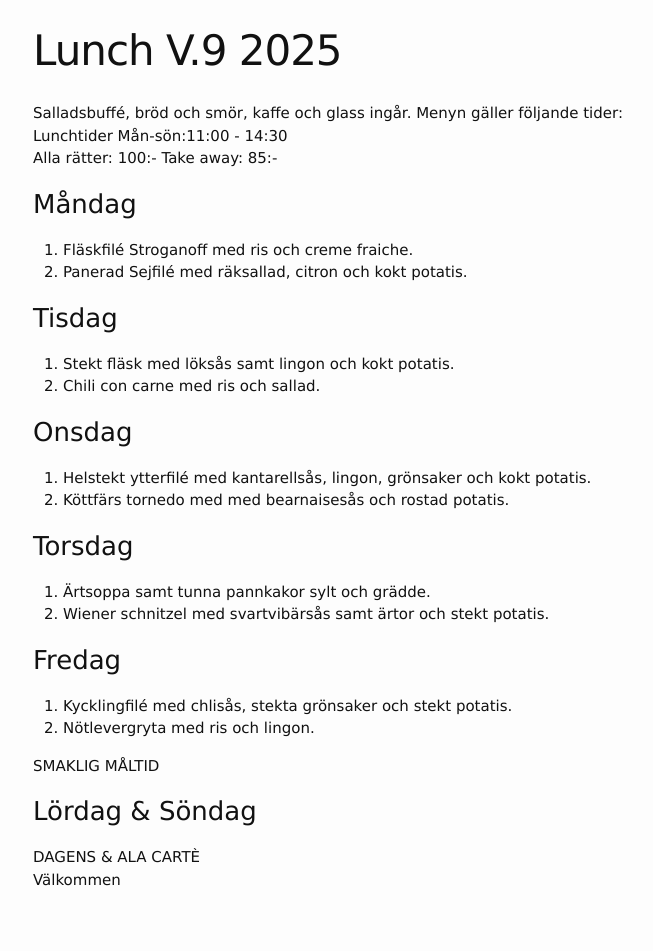
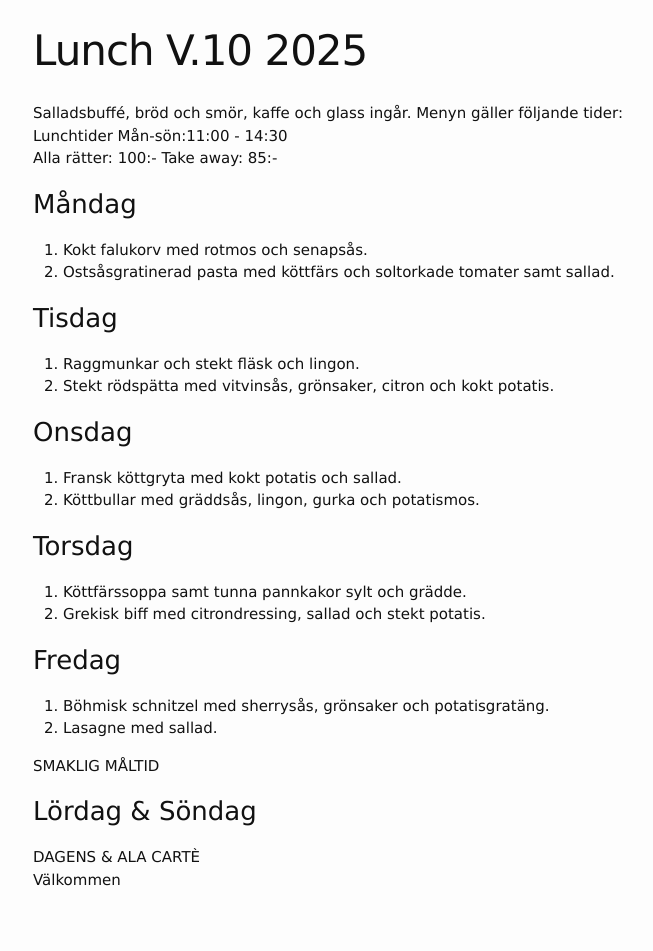
Before and after one commit to FarInn62/farinn62.github.io, a Jekyll site: the page built from lunch.md, in a window 1280 px wide. Shown: the whole page, without its empty margins (237-890 px from the left). Built offline with Jekyll 4.4.1, drawn with Linux system fonts in a browser that asks for light colours.

Commit message:
Update lunch.md

```diff
--- a/lunch.md
+++ b/lunch.md
@@ -1,6 +1,6 @@
 ---
 layout: foodmenu
-title: Lunch V.9 2025
+title: Lunch V.10 2025
 permalink: /lunch/
 published: true
 ---
@@ -11,28 +11,28 @@ Alla rätter: 100:- Take away: 85:-
 
 ### Måndag
 
-1. Fläskfilé Stroganoff med ris och creme fraiche.
-2. Panerad Sejfilé med räksallad, citron och kokt potatis.
+1. Kokt falukorv med rotmos och senapsås.
+2. Ostsåsgratinerad pasta med köttfärs och soltorkade tomater samt sallad.
 
 ### Tisdag
 
-1. Stekt fläsk med löksås samt lingon och kokt potatis.
-2. Chili con carne med ris och sallad.
+1. Raggmunkar och stekt fläsk och lingon.
+2. Stekt rödspätta med vitvinsås, grönsaker, citron och kokt potatis.
 
 ### Onsdag
 
-1. Helstekt ytterfilé med kantarellsås, lingon, grönsaker och kokt potatis.
-2. Köttfärs tornedo med med bearnaisesås och rostad potatis.
+1. Fransk köttgryta med kokt potatis och sallad.
+2. Köttbullar med gräddsås, lingon, gurka och potatismos.
 
 ### Torsdag
 
-1. Ärtsoppa samt tunna pannkakor sylt och grädde.
-2. Wiener schnitzel med svartvibärsås samt ärtor och stekt potatis.
+1. Köttfärssoppa samt tunna pannkakor sylt och grädde.
+2. Grekisk biff med citrondressing, sallad och stekt potatis.
 
 ### Fredag
 
-1. Kycklingfilé med chlisås, stekta grönsaker och stekt potatis.
-2. Nötlevergryta med ris och lingon.
+1. Böhmisk schnitzel med sherrysås, grönsaker och potatisgratäng.
+2. Lasagne med sallad.
 
 SMAKLIG MÅLTID
 
```
